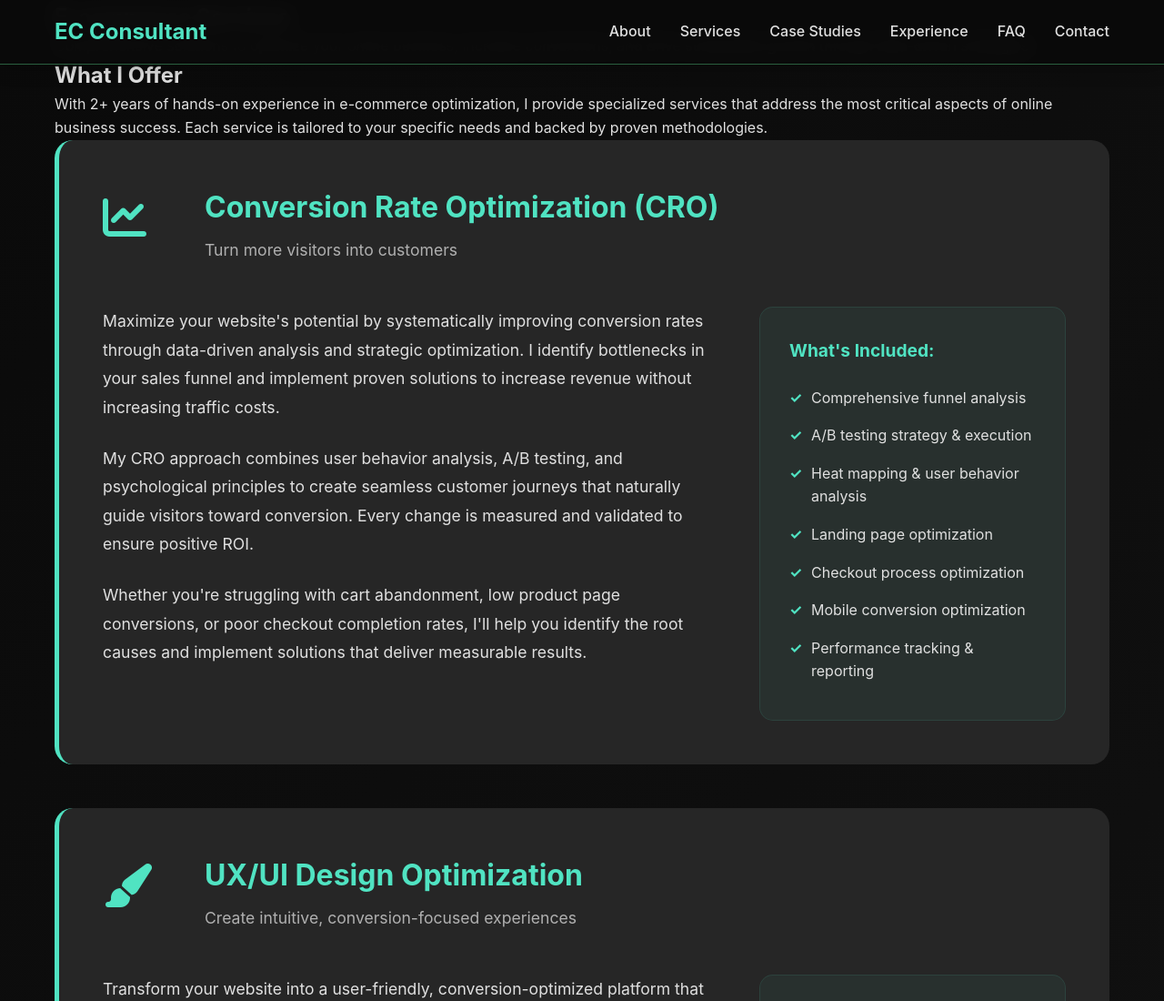
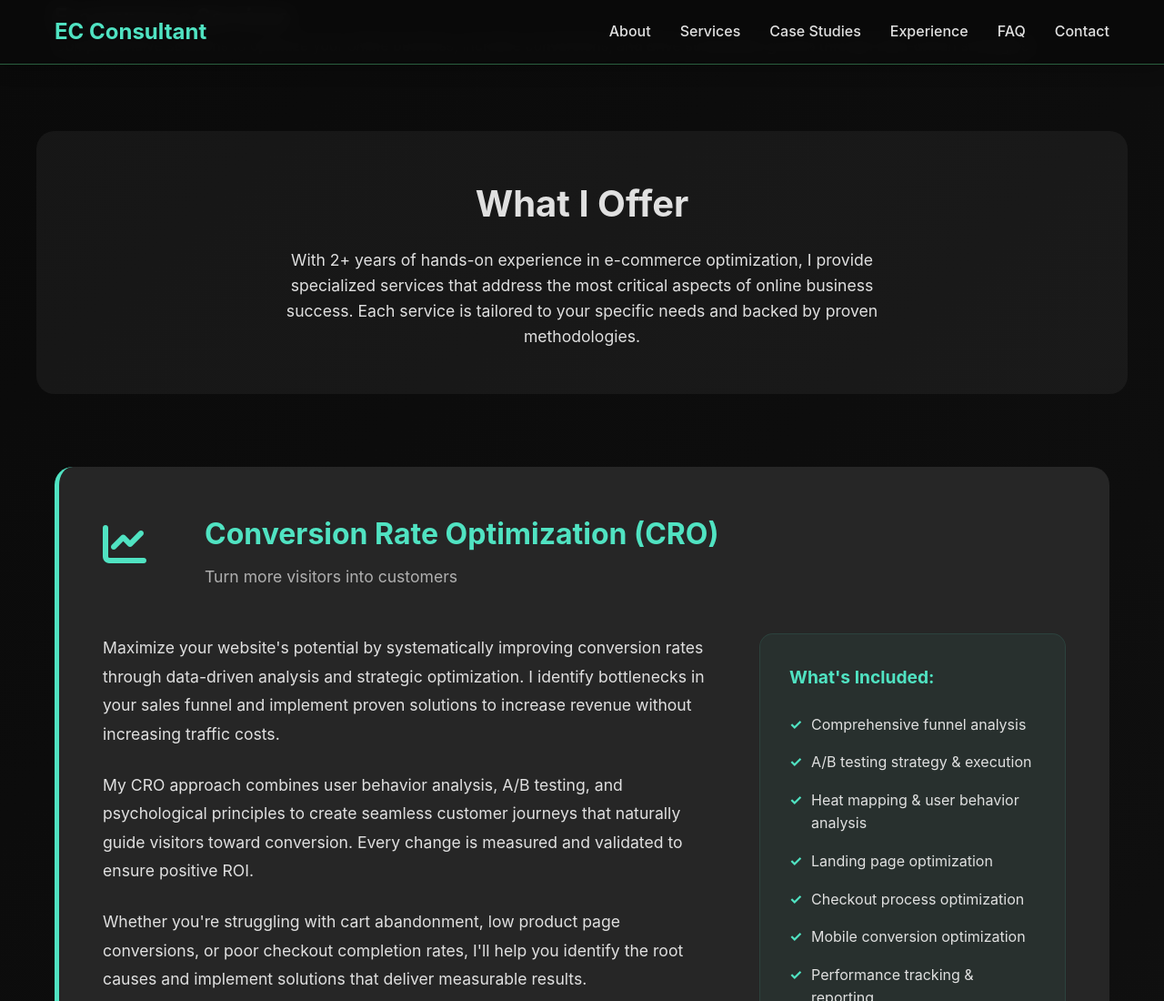
Before and after one commit to MichaelS07/Personal-Website, a plain HTML site: page services.html in a window 1280 px wide. Shown: the top 1100 px of the page at 91% size. Drawn offline with Linux system fonts and the light colour scheme.

Commit message:
Add services overview styles

```diff
--- a/css/styles.css
+++ b/css/styles.css
@@ -350,6 +350,29 @@
             margin-bottom: 1rem;
             font-size: 1.3rem;
         }
+        /* Services overview section */
+        .services-overview {
+            padding: 80px 0;
+        }
+        .services-overview .container {
+            background: rgba(255, 255, 255, 0.05);
+            padding: 3rem;
+            border-radius: 20px;
+            text-align: center;
+        }
+        .services-overview h2 {
+            font-size: 2.5rem;
+            margin-bottom: 1rem;
+            color: #e0e0e0;
+        }
+        .services-overview p {
+            font-size: 1.1rem;
+            max-width: 700px;
+            margin-left: auto;
+            margin-right: auto;
+            opacity: 0.9;
+        }
+
 
         /* Detailed service blocks on the Services page */
         .service-detail {
```
